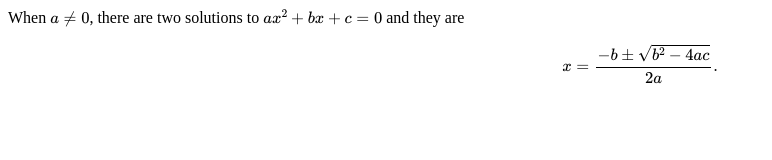
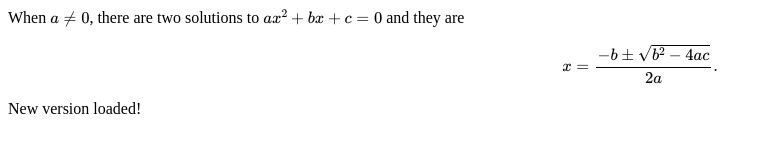
Before and after one commit to SolitairePhilip/solitairephilip.github.io, a plain HTML site: page 240823.html in a window 1280 px wide. Shown: the whole page, without its empty margins (0-772 px from the left). Drawn offline with nearby package versions, Linux system fonts and the light colour scheme; some packages are replaced by stand-ins of ours.

Commit message:
Update 240823.html

```diff
--- a/240823.html
+++ b/240823.html
@@ -12,5 +12,6 @@
 <body>
 When $a \ne 0$, there are two solutions to \(ax^2 + bx + c = 0\) and they are
 $$x = {-b \pm \sqrt{b^2-4ac} \over 2a}.$$
+<p>New version loaded!</p>
 </body>
 </html>
```
